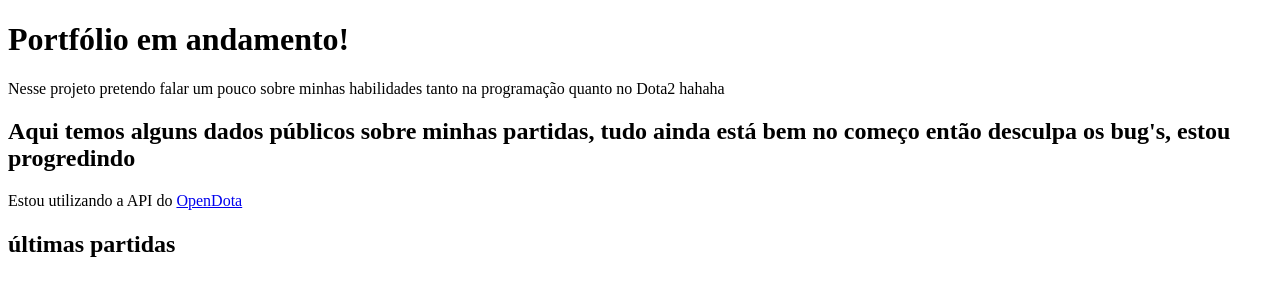
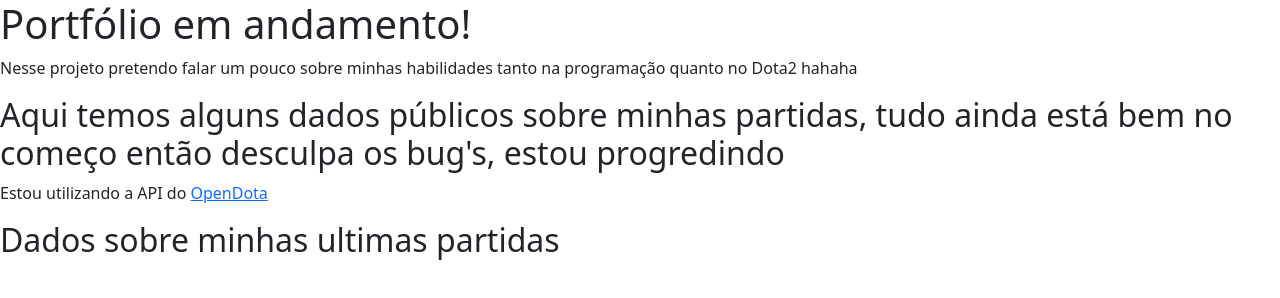
Before and after one commit to matheusmendescosta/matheus-dev, a plain HTML site: page index.html in a window 1280 px wide. Drawn offline with nearby package versions, Linux system fonts and the light colour scheme; no server answers.

Commit message:
adicionando o bootstrap e a tabela de informaçãoes sobre as ultimas partidas

```diff
--- a/index.html
+++ b/index.html
@@ -6,7 +6,7 @@
     <meta name="viewport" content="width=device-width, initial-scale=1.0">
     <link rel="shortcut icon" href="/img/favicon.ico" />
     <title>Matheus-dev</title>
-    <link href="/dist/output.css" rel="stylesheet">
+    <link href="https://cdn.jsdelivr.net/npm/bootstrap@5.0.2/dist/css/bootstrap.min.css" rel="stylesheet" integrity="sha384-EVSTQN3/azprG1Anm3QDgpJLIm9Nao0Yz1ztcQTwFspd3yD65VohhpuuCOmLASjC" crossorigin="anonymous">
     <link rel="stylesheet" href="styles.css">
 </head>
 <body>
@@ -22,8 +22,8 @@
     <p>Estou utilizando a API do <a href="https://www.opendota.com/">OpenDota</a></p>
     <h4 id="demo"> </h4>
 
-    <div class="numeros-grid">
-        <h2>últimas partidas</h2>
+    <h2>Dados sobre minhas ultimas partidas</h2>
+    <div class="table numeros-grid">
     </div>
     <script src="main.js"></script>
 </body>
```
